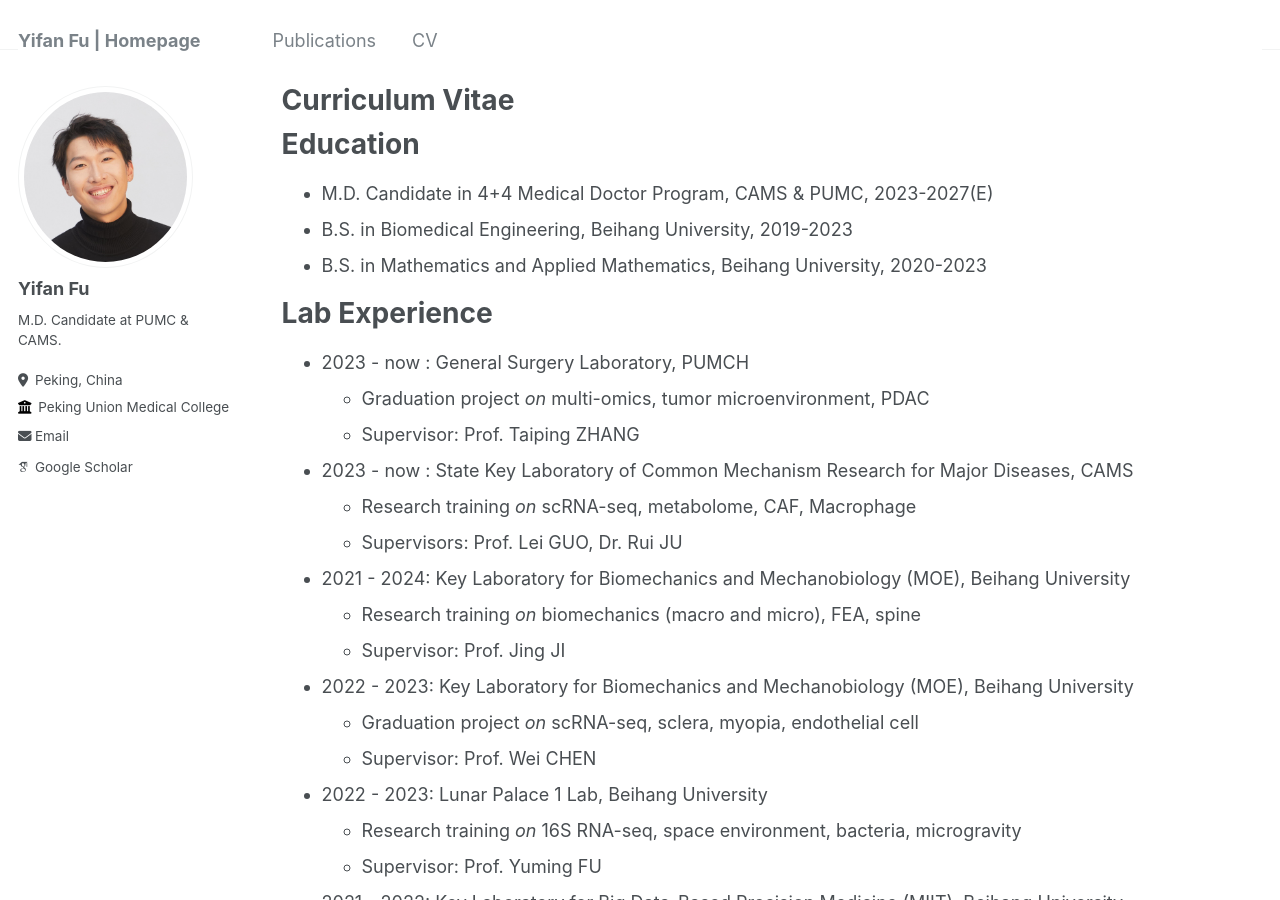
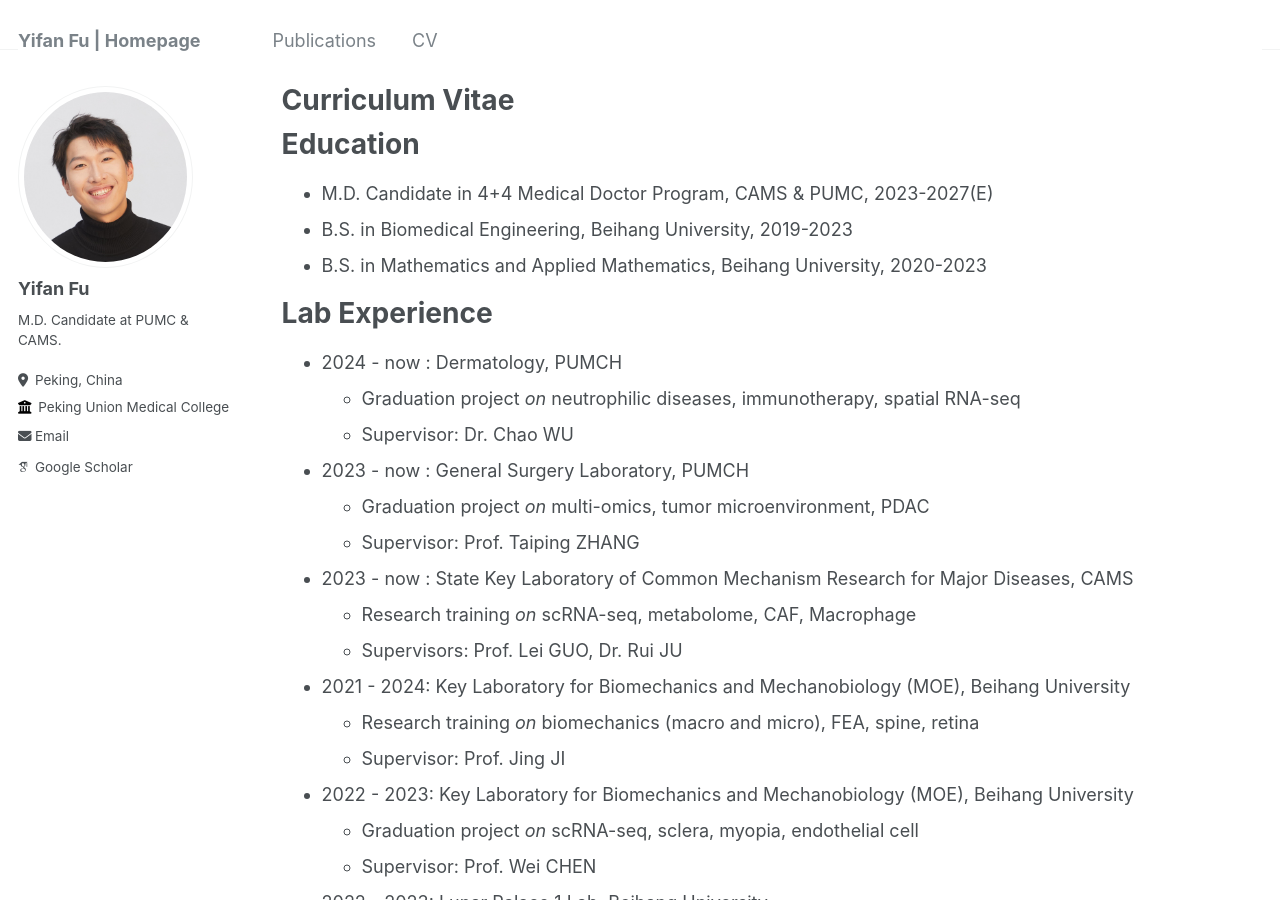
Before and after one commit to yifanfu01/yifanfu01.github.io, a Jekyll site: the page built from _pages/cv.md, in a window 1280 px wide and 900 px high. Built offline with Jekyll 4.4.1, drawn with Linux system fonts in a browser that asks for light colours; some web fonts are replaced.

Commit message:
Update cv.md

```diff
--- a/_pages/cv.md
+++ b/_pages/cv.md
@@ -17,6 +17,9 @@ Education
 
 Lab Experience
 ======
+* 2024 - now : Dermatology, PUMCH
+  * Graduation project _on_ neutrophilic diseases, immunotherapy, spatial RNA-seq
+  * Supervisor: Dr. Chao WU
 * 2023 - now : General Surgery Laboratory, PUMCH
   * Graduation project _on_ multi-omics, tumor microenvironment, PDAC
   * Supervisor: Prof. Taiping ZHANG
@@ -24,7 +27,7 @@ Lab Experience
   * Research training _on_ scRNA-seq, metabolome, CAF, Macrophage
   * Supervisors: Prof. Lei GUO, Dr. Rui JU
 * 2021 - 2024: Key Laboratory for Biomechanics and Mechanobiology (MOE), Beihang University
-  * Research training _on_ biomechanics (macro and micro), FEA, spine
+  * Research training _on_ biomechanics (macro and micro), FEA, spine, retina
   * Supervisor: Prof. Jing JI
 * 2022 - 2023: Key Laboratory for Biomechanics and Mechanobiology (MOE), Beihang University
   * Graduation project _on_ scRNA-seq, sclera, myopia, endothelial cell
```
